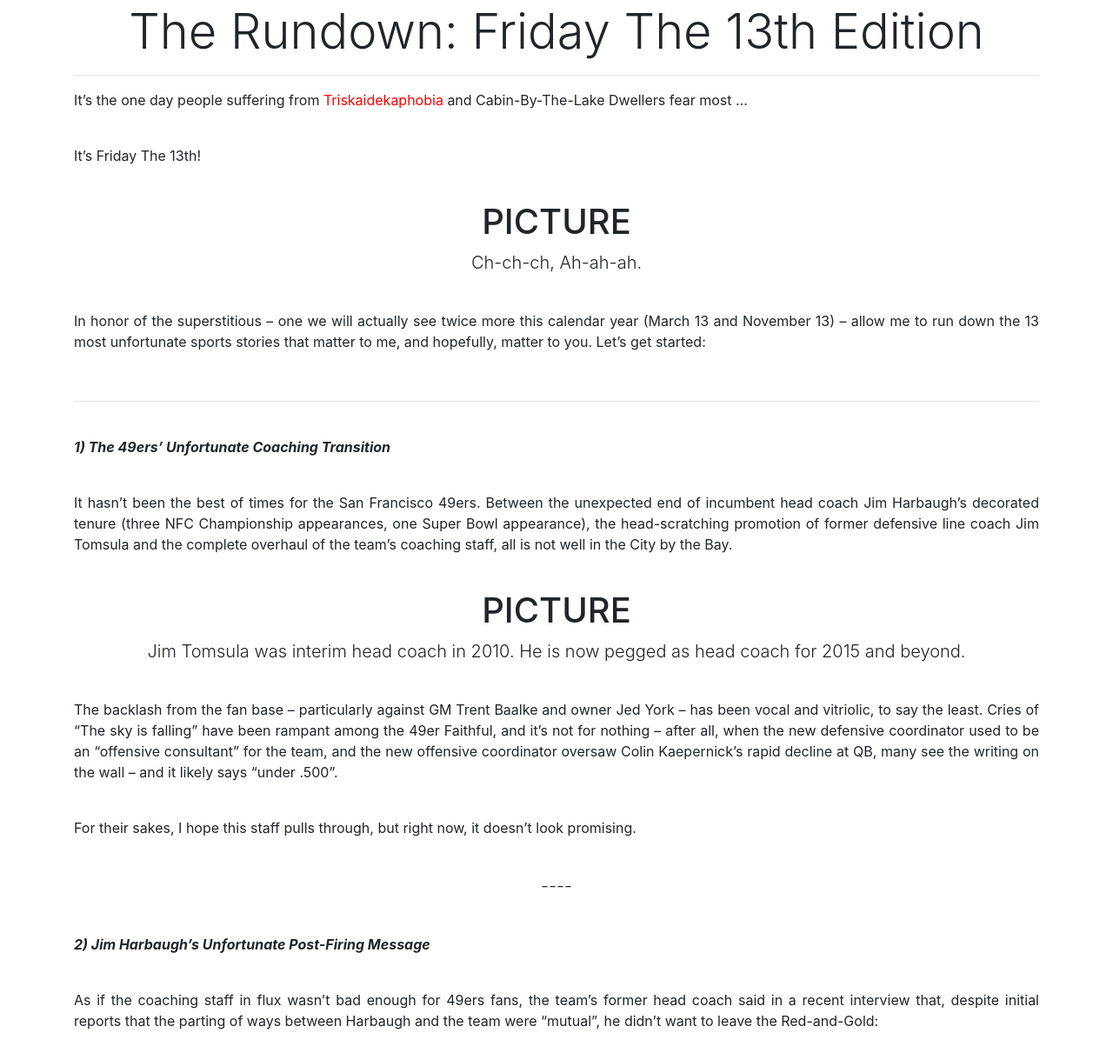
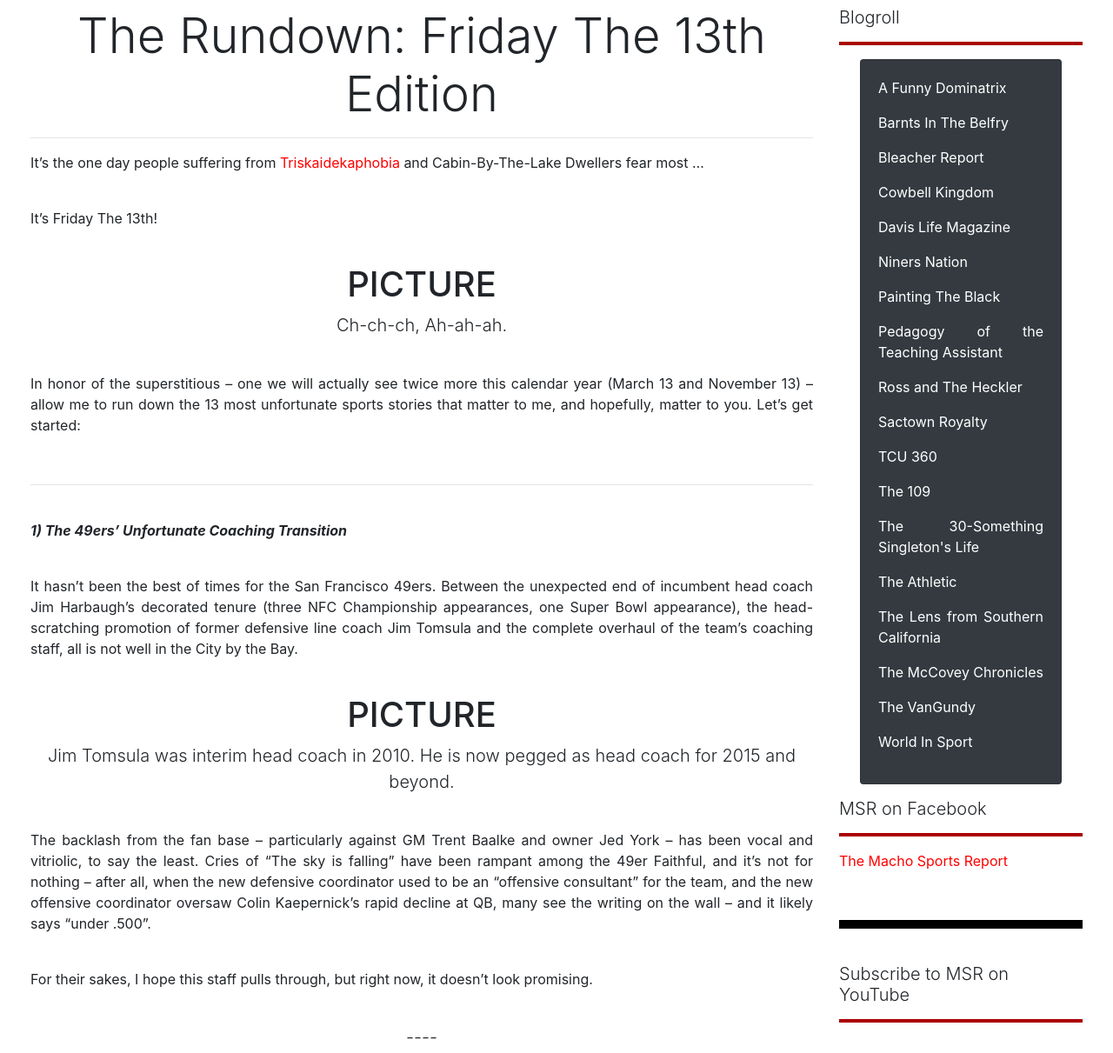
Before and after one commit to kingbrs49/MachoSportsReport, a website: page public/html/articles/article-2015-02-13.html in a window 1280 px wide. Shown: the part 77-1288 px from the top of the page at 87% size. Drawn offline with nearby package versions, Linux system fonts and the light colour scheme.

```diff
--- a/public/html/articles/article-2015-02-13.html
+++ b/public/html/articles/article-2015-02-13.html
@@ -36,8 +36,8 @@
                     </a>
                 </li>
                 <li class="nav-item dropdown">
-                    <a class="nav-link dropdown-toggle" href="#" id="navbarDropdownMenuLink"
-                        data-toggle="dropdown" aria-haspopup="true" aria-expanded="false">
+                    <a class="nav-link dropdown-toggle" href="#" id="navbarDropdownMenuLink" data-toggle="dropdown"
+                        aria-haspopup="true" aria-expanded="false">
                         Archives
                     </a>
                     <ul class="dropdown-menu" aria-labelledby="navbarDropdownMenuLink">
@@ -442,8 +442,8 @@
                     </ul>
                 </li>
                 <li class="nav-item dropdown">
-                    <a class="nav-link dropdown-toggle" href="#" id="navbarDropdownMenuLink"
-                        data-toggle="dropdown" aria-haspopup="true" aria-expanded="false">
+                    <a class="nav-link dropdown-toggle" href="#" id="navbarDropdownMenuLink" data-toggle="dropdown"
+                        aria-haspopup="true" aria-expanded="false">
                         Categories
                     </a>
                     <ul class="dropdown-menu" aria-leabelledby="navbarDropdownMenuLink">
@@ -552,8 +552,8 @@
                     </ul>
                 </li>
                 <li class="nav-item dropdown">
-                    <a class="nav-link dropdown-toggle" href="#" id="navbarDropdownMenuLink"
-                        data-toggle="dropdown" aria-haspopup="true" aria-expanded="false">
+                    <a class="nav-link dropdown-toggle" href="#" id="navbarDropdownMenuLink" data-toggle="dropdown"
+                        aria-haspopup="true" aria-expanded="false">
                         Ask The MSR!
                     </a>
                     <ul class="dropdown-menu" aria-labelledby="navbarDropdownMenuLink">
@@ -570,13 +570,14 @@
                     </ul>
                 </li>
                 <li class="nav-item dropdown">
-                    <a class="nav-link dropdown-toggle" href="#" id="navbarDropdownMenuLink"
-                        data-toggle="dropdown" aria-haspopup="true" aria-expanded="false">
+                    <a class="nav-link dropdown-toggle" href="#" id="navbarDropdownMenuLink" data-toggle="dropdown"
+                        aria-haspopup="true" aria-expanded="false">
                         Other Columns
                     </a>
                     <ul class="dropdown-menu" aria-labelledby="navbarDropdownMenuLink">
                         <li class="dropdown-submenu">
-                            <a class="dropdown-item" href="http://www.davislifemagazine.com/davis-today/sports/macho-sports/">
+                            <a class="dropdown-item"
+                                href="http://www.davislifemagazine.com/davis-today/sports/macho-sports/">
                                 Davis Life Magazine
                             </a>
                         </li>
@@ -596,7 +597,8 @@
         </div>
     </nav>
     <br>
-    <div class="container">
+    <div class="row">
+        <div class="col-lg-9">
             <h1 class="display-4 text-center">
                 The Rundown: Friday The 13th Edition
             </h1>
@@ -631,7 +633,8 @@
             </p>
             <br>
             <h1 class="text-center">PICTURE</h1>
-        <p class="lead text-center">Jim Tomsula was interim head coach in 2010. He is now pegged as head coach for 2015 and beyond.</p>
+            <p class="lead text-center">Jim Tomsula was interim head coach in 2010. He is now pegged as head coach for
+                2015 and beyond.</p>
             <br>
             <p>
                 The backlash from the fan base – particularly against GM Trent Baalke and owner Jed York – has been vocal and vitriolic, to say the least. Cries of “The sky is falling” have been rampant among the 49er Faithful, and it’s not for nothing – after all, when the new defensive coordinator used to be an “offensive consultant” for the team, and the new offensive coordinator oversaw Colin Kaepernick’s rapid decline at QB, many see the writing on the wall – and it likely says “under .500”.
@@ -659,7 +662,7 @@
             <br>
             <blockquote class="blockquote text-center">
                 <p class="mb-0">
-                <i>I was told I wouldn’t be the coach any more. And then . . . you can call it ‘mutual,’ I mean, I wasn’t going to put the 49ers in the position to have a coach that they didn’t want any more. But that’s the truth of it.  I didn’t leave the 49ers.  I felt like the 49er hierarchy left me.</i>
+                    <i>I was told I wouldn’t be the coach any more. And then . . . you can call it ‘mutual,’ I mean, I wasn’t going to put the 49ers in the position to have a coach that they didn’t want any more. But that’s the truth of it. I didn’t leave the 49ers. I felt like the 49er hierarchy left me.</i>
                 </p>
             </blockquote>
             <br>
@@ -988,6 +991,90 @@
             </p>
             <hr>
         </div>
+        <div class="col-lg-3">
+            <h4 class="lead">
+                Blogroll
+            </h4>
+            <hr class="red">
+            <div class="card text-white bg-dark mb-3 ml-4 mr-4">
+                <div class="card-body">
+                    <p>
+                        <a class="white" href="https://sexwithrubberchickens.com/">A Funny Dominatrix</a>
+                    </p>
+                    <p>
+                        <a class="white" href="https://barntsinthebelfry.wordpress.com/">Barnts In The Belfry</a>
+                    </p>
+                    <p>
+                        <a class="white" href="https://bleacherreport.com/">Bleacher Report</a>
+                    </p>
+                    <p>
+                        <a class="white" href="https://thesportsdaily.com/category/cowbell-kingdom/">Cowbell Kingdom</a>
+                    </p>
+                    <p>
+                        <a class="white" href="http://www.davislifemagazine.com/">Davis Life Magazine</a>
+                    </p>
+                    <p>
+                        <a class="white" href="https://www.ninersnation.com/">Niners Nation</a>
+                    </p>
+                    <p>
+                        <a class="white" href="https://chrisross91.wordpress.com/">Painting The Black</a>
+                    </p>
+                    <p>
+                        <a class="white" href="http://teachingassistantsdsu.blogspot.com/">Pedagogy of the Teaching Assistant</a>
+                    </p>
+                    <p>
+                        <a class="white" href="http://rossandheckler.blogspot.com/">Ross and The Heckler</a>
+                    </p>
+                    <p>
+                        <a class="white" href="https://www.sactownroyalty.com/">Sactown Royalty</a>
+                    </p>
+                    <p>
+                        <a class="white" href="https://www.tcu360.com/">TCU 360</a>
+                    </p>
+                    <p>
+                        <a class="white" href="https://www.tcu360.com/category/the-109/">The 109</a>
+                    </p>
+                    <p>
+                        <a class="white" href="http://shesingleton.blogspot.com/">The 30-Something Singleton's Life</a>
+                    </p>
+                    <p>
+                        <a class="white" href="http://www.theathletic.com/">The Athletic</a>
+                    </p>
+                    <p>
+                        <a class="white" href="https://brettryanclu.wordpress.com/">The Lens from Southern California</a>
+                    </p>
+                    <p>
+                        <a class="white" href="https://www.mccoveychronicles.com/">The McCovey Chronicles</a>
+                    </p>
+                    <p>
+                        <a class="white" href="https://thevangundy.wordpress.com/">The VanGundy</a>
+                    </p>
+                    <p>
+                        <a class="white" href="https://worldinsport.com/">World In Sport</a>
+                    </p>
+                </div>
+            </div>
+            <h4 class="lead">
+                MSR on Facebook
+            </h4>
+            <hr class="red">
+            <div class="fb-page" data-href="https://www.facebook.com/CaMachoSports" data-tabs="timeline"
+                data-width="300" data-height="700" data-small-header="false" data-adapt-container-width="true"
+                data-hide-cover="false" data-show-facepile="true">
+                <blockquote cite="https://www.facebook.com/CaMachoSports" class="fb-xfbml-parse-ignore"><a
+                        href="https://www.facebook.com/CaMachoSports">The Macho Sports Report</a></blockquote>
+            </div>
+            <br>
+            <hr class="black">
+            <br>
+            <h4 class="lead">
+                Subscribe to MSR on YouTube
+            </h4>
+            <hr class="red">
+            <div class="g-ytsubscribe" data-channelid="UCLyYGkinb5lXRB_GyvjsENQ" data-layout="full" data-theme="dark" data-count="default">
+            </div>
+        </div>
+    </div>
 
     <script src="https://code.jquery.com/jquery-3.5.1.slim.min.js"
         integrity="sha384-DfXdz2htPH0lsSSs5nCTpuj/zy4C+OGpamoFVy38MVBnE+IbbVYUew+OrCXaRkfj"
@@ -1000,4 +1087,5 @@
         crossorigin="anonymous"></script>
     <script src="../../js/app.js"></script>
 </body>
+
 </html>
```
Also changed, not shown: public/img/2015-02-13-001.jpg (added), public/img/2015-02-13-004.jpg (added), public/img/2015-02-13-005.jpg (added), public/img/2015-02-13-006.jpg (added), public/img/2015-02-13-008.jpg (added), public/img/2015-02-13-009.jpg (added), public/img/2015-02-13-010.jpg (added), public/img/2015-02-13-011.jpg (added), 3 other files. Lines whose indentation alone changed are shown as unchanged.
